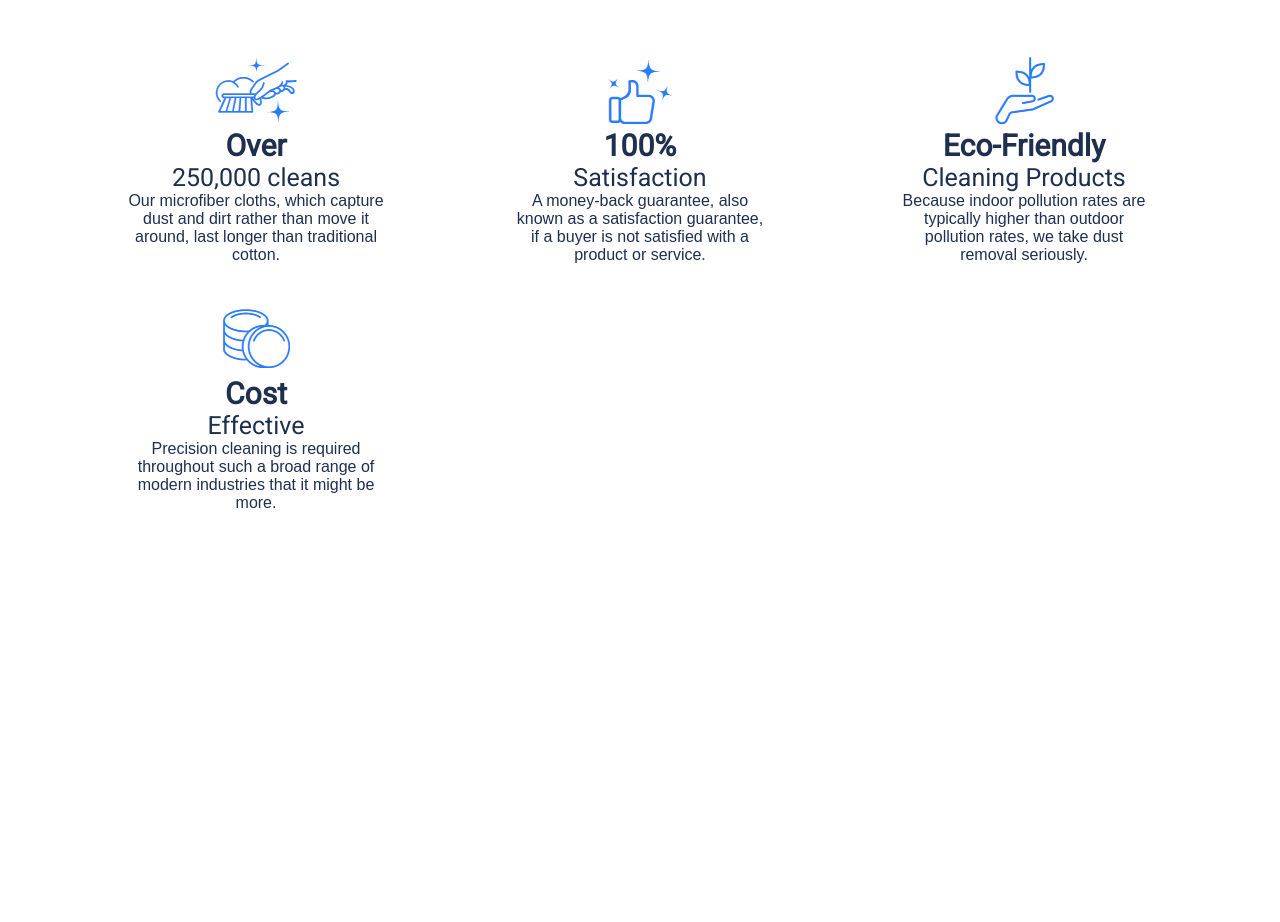
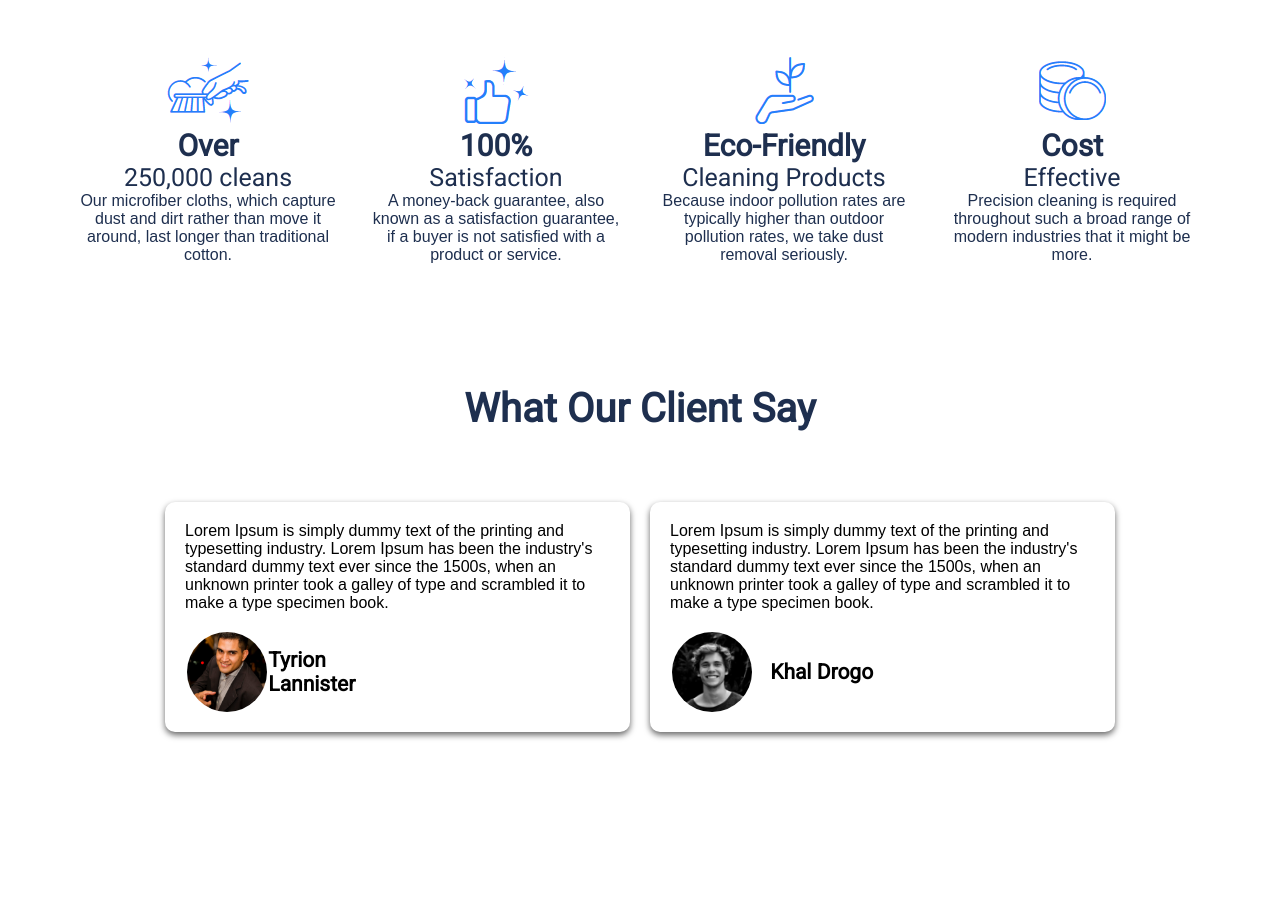
Before and after one commit to osisamkay/Client-Project, a plain HTML site: page index.html in a window 1280 px wide. Shown: the part 1557-2479 px from the top of the page. Before the commit the page ends 2170 px from the top, so only its background shows below. Drawn offline with Linux system fonts and the light colour scheme; files whose address does not match are found by name; a web font is replaced by a local one.

Commit message:
Added client section

```diff
--- a/index.html
+++ b/index.html
@@ -100,28 +100,58 @@
     <h1>Reasons Why People Choose Us</h1>
     <div class="reason">
       <div class="why">
-        <img src="./assets/8fa04d04-a7a8-4ce9-876b-e1719e255dfb.png" alt="cleans" >
+        <img src="./assets/8fa04d04-a7a8-4ce9-876b-e1719e255dfb.png" alt="cleans">
         <h4>Over</h4>
         <h3>250,000 cleans</h3>
-        <p>Our microfiber cloths, which capture dust and dirt rather than move it around, last longer than traditional cotton.</p>
+        <p>Our microfiber cloths, which capture dust and dirt rather than move it around, last longer than traditional
+          cotton.</p>
       </div>
       <div class="why">
-          <img src="./assets/cd9ed851-db7d-4d1b-b641-567da83cd7a4.png" alt="satisfaction" >
+        <img src="./assets/cd9ed851-db7d-4d1b-b641-567da83cd7a4.png" alt="satisfaction">
         <h4>100%</h4>
         <h3>Satisfaction</h3>
-        <p>A money-back guarantee, also known as a satisfaction guarantee, if a buyer is not satisfied with a product or service.</p>
+        <p>A money-back guarantee, also known as a satisfaction guarantee, if a buyer is not satisfied with a product or
+          service.</p>
       </div>
       <div class="why">
-          <img src="./assets/fa424aa4-ae1b-48b5-8fa9-e37ac44a4ad7.png" alt="ecoFriendy" >
+        <img src="./assets/fa424aa4-ae1b-48b5-8fa9-e37ac44a4ad7.png" alt="ecoFriendy">
         <h4>Eco-Friendly</h4>
         <h3>Cleaning Products</h3>
-        <p>Because indoor pollution rates are typically higher than outdoor pollution rates, we take dust removal seriously.</p>
+        <p>Because indoor pollution rates are typically higher than outdoor pollution rates, we take dust removal
+          seriously.</p>
       </div>
       <div class="why">
-          <img src="./assets/80f14cc3-cebe-40f0-b8a5-86e76bdf72df.png" alt="cleans" >
+        <img src="./assets/80f14cc3-cebe-40f0-b8a5-86e76bdf72df.png" alt="cleans">
         <h4>Cost</h4>
         <h3>Effective</h3>
         <p>Precision cleaning is required throughout such a broad range of modern industries that it might be more.</p>
+      </div>
+    </div>
+  </section>
+  <section class="feedbacks">
+    <h1>What Our Client Say</h1>
+    <div class="client-grid">
+      <div class="clients">
+        <p>Lorem Ipsum is simply dummy text of the printing and typesetting industry. Lorem Ipsum has been the
+          industry's standard dummy text ever since the 1500s, when an unknown printer took a galley of type and
+          scrambled it to make a type specimen book. </p>
+        <div class="client-img">
+          <img src="./assets/NoPath - Copy (29).png" alt="client1">
+          <span>
+            <h5>Tyrion Lannister</h5>
+          </span>
+        </div>
+      </div>
+      <div class="clients">
+        <p>Lorem Ipsum is simply dummy text of the printing and typesetting industry. Lorem Ipsum has been the
+          industry's standard dummy text ever since the 1500s, when an unknown printer took a galley of type and
+          scrambled it to make a type specimen book. </p>
+        <div class="client-img">
+          <img src="./assets/NoPath - Copy (30).png" alt="client2">
+          <span>
+            <h5>Khal Drogo</h5>
+          </span>
+        </div>
       </div>
     </div>
   </section>
--- a/scss/main.scss
+++ b/scss/main.scss
@@ -205,6 +205,9 @@ nav {
     }
 }
 
+
+// service section start
+
 .service {
     padding: 120px 0px;
     .servLeft {
@@ -296,6 +299,10 @@ nav {
         }
     }
 }
+// service section ends
+
+
+// Why us section start
 
 section.whyUs {
     width: 90%;
@@ -304,11 +311,12 @@ section.whyUs {
         font-size: 40px;
         font-weight: 900;
         text-align: center;
+        color: $color2;
     }
     .reason {
         padding: 60px 0px;
         display: grid;
-        grid-template-columns: repeat(auto-fill,minmax(300px,1fr));
+        grid-template-columns: repeat(auto-fill, minmax(288px, 1fr));
         .why {
             text-align: center;
             width: 257px;
@@ -325,8 +333,59 @@ section.whyUs {
             }
         }
         @media screen and (min-width:1440px) {
-          display: grid;
-          grid-template-columns: repeat(4,1fr);
+            display: grid;
+            grid-template-columns: repeat(4, 1fr);
         }
     }
 }
+
+// Why us section ends
+
+// Feedback section start
+
+.feedbacks {
+    width: 90%;
+    margin: 0px auto;
+    padding-bottom: 120px;
+    h1 {
+        text-align: center;
+        font-size: 40px;
+        padding: 20px;
+        color: $color2;
+    }
+
+    .clients {
+      box-shadow: 0px 3px 6px rgba(0, 0, 0, 0.6);
+      margin-bottom: 20px;
+      border-radius: 10px;
+        p {
+            padding: 20px;
+        }
+        .client-img {
+            display: grid;
+            grid-template-columns: 1fr 2fr;
+            align-items: center;
+            padding:0px 0px 20px 20px;
+            justify-items: center;
+            width: 250px;
+
+            span {
+                h5 {
+                    font-size: 21px;
+                    padding-right: 30px;
+                }
+            }
+        }
+    }
+    @media screen and (min-width:1024px) {
+      .client-grid{
+        display: grid;
+        grid-template-columns: 1fr 1fr;
+        grid-gap:20px;
+        width:950px;
+        margin:0px auto;
+        padding: 50px 0px;
+      }
+    }
+}
+// Feedback section ends
```
Also changed, not shown: assets/NoPath - Copy (29).png (added), assets/NoPath - Copy (30).png (added), scss/main.css, 1 other file.
